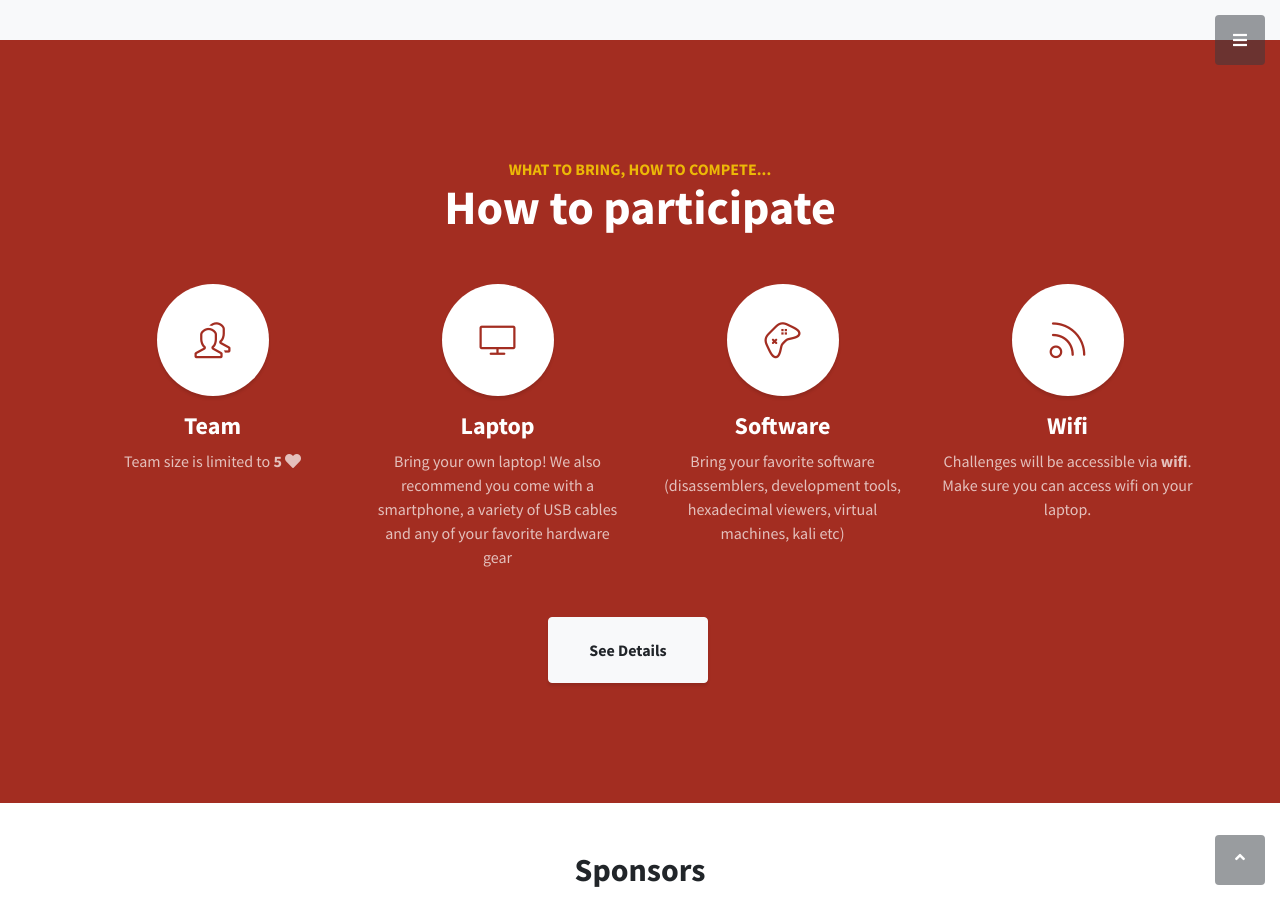
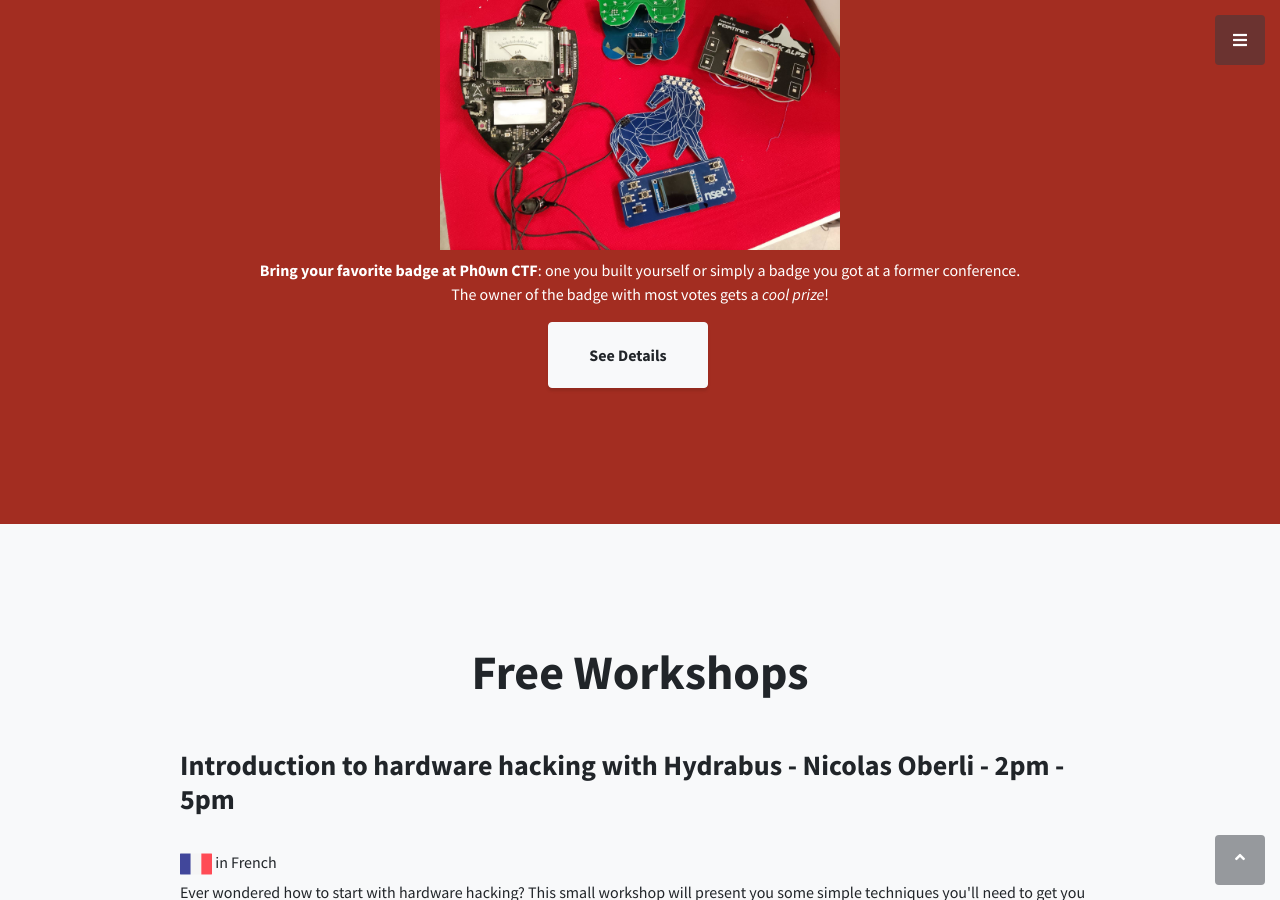
Before and after one commit to ph0wn/ph0wn.github.io, a Jekyll site: the page built from index.html, in a window 1280 px wide and 900 px high, scrolled down 1780 px. Built offline with Jekyll 4.4.1, drawn with Linux system fonts in a browser that asks for light colours; some of the changed text lies outside the part shown.

Commit message:
adding workshops

```diff
--- a/index.html
+++ b/index.html
@@ -11,22 +11,77 @@ title: Ph0wn CTF
                 <p class="lead mb-5">
 		  Come and challenge yourself on IoT, embedded systems, smart phones, drones, IP web cameras, console games, smart toothbrushes and many other devices!
 		  <br>
-		  <br>
-		  <h3>Save your date for December 3, 2021!</h3>
-		  <br>
-		  <h3>New: Badge Contest for Ph0wn 2021! <a href="/badges">More info here</a></h3>
-		  <img src="/images/badges-collection.jpg" width="400px"/>
-		  <p class="mt-5">
-		      Please follow us on <a href="https://twitter.com/ph0wn/">Twitter</a> for news.
+		  <br>The CTF begins at <b>6pm on December 3, 2021</b> and finishes at 2 am. This CTF requires teams to be physically present (to play with the smart devices). Remote participation is not possible.
+		</p>
+		<h3>New in 2021!</h3>
+		<p class="lead mb-5">
+		    We have <b>workshops</b> in the afternoon, and a <b>Badge Contest</b> during the evening. See <a href="#badge">below <i class="fas fa-arrow-alt-circle-down"></i></a>
+		</p>
 
 		      <!--
 			   <a class="btn btn-primary btn-xl js-scroll-trigger" href="https://framaforms.org/ph0wn-ctf-2019-registration-1570806568">Register Now!</a>
 		      -->
-		  		    </p>
+
             </div>
         </div>
     </div>
 </section>
+
+<!-- Badge Contest -->
+<section class="content-section bg-primary text-white text-center" id="badge">
+     <div class="container">
+	 <div class="content-section-heading">
+             <h2 class="mb-5">Badge Contest</h2>
+         </div>
+	  <div class="row text-center">
+	      <div class="col-lg-10 mx-auto">
+		  <img src="/images/badges-collection.jpg" width="400px"/><br>
+		  <p class="mt-2">
+		  <b>Bring your favorite badge at Ph0wn CTF</b>: one you built yourself or simply a badge you got at a former conference.<br>
+		  The owner of the badge with most votes gets a <i>cool prize</i>!<br>
+		  </p>
+		  <p class="mt-2">
+		  <a href="/badges" class="btn btn-xl btn-light mr-4">See Details</a>
+		  </p>
+	    </div>
+	</div>
+     </div>
+</section>
+
+<!-- - Workshops -->
+<section class="content-section bg-light" id="workshops">
+    <div class="container">
+	 <div class="content-section-heading text-center">
+             <h2 class="mb-5">Free Workshops</h2>
+	 </div>
+	 <div class="row">
+	     <div class="col-lg-10 mx-auto">
+		 <h3>Introduction to hardware hacking with Hydrabus - Nicolas Oberli - 2pm - 5pm</h3><br>
+		 <img src="/images/france.png"  title="icon made by www.freepik.com" alt="icon made by www.freepik.com" width="32px" /> in French<br>
+		 Ever wondered how to start with hardware hacking? This
+small workshop will present you some simple techniques you'll need
+to get you started. Of course, the best way to learn is by doing so we
+prepared a target device for you to fiddle with during the workshop.
+
+		 At the end of this 3-hour workshop, you should be able to:
+		 <ul>
+		     <li> Identify main components found on a device</li>
+		     <li> Read and understand a datasheet</li>
+		     <li> Get to know some of the usual protocols (UART / I2C)</li>
+		     <li> Dump the contents of a memory chip</li>
+		     <li> Debug and extract a microcontroller firmware</li>
+		 </ul>
+
+		 Please bring a laptop with at least two USB ports to be able to attend.
+
+		 <h3 class="text-center">2 more workshops to be announced</h3>
+
+
+	     </div>
+	 </div>
+    </div>
+</section>
+
 <!-- How to participate -->
 <section class="content-section bg-primary text-white text-center" id="participate">
     <div class="container">
@@ -86,9 +141,10 @@ title: Ph0wn CTF
   <div class="container text-center">
     <br><br>
     <h2 class="mx-auto mb-5">Sponsors</h2>
-
-    <br>We thank <b>all our early sponsors of 2020</b> (cancelled) for supporting us during those difficult times: <b>Yes We Hack, NXP, Mataru and Hardwear.io</b>. They automatically remain sponsor for the edition of December 2021.
-    <br>
+    <p>
+	We warmly thank all our sponsors for supporting us, especially during those difficult times!<br>
+	Thanks to them the CTF and the workshops remain <b>free</b>. You even get a beautiful <i>T-shirt and a lunchbox for free</i>, and <b>geek prizes</b> if you win the CTF or badge contest!
+    </p>
     <a href="https://fortinet.com"> <img src="/images/Fortinet_Logo_Black-Red.png" width="300px"/> </a>   &nbsp; &nbsp; &nbsp;  &nbsp; &nbsp; &nbsp; &nbsp;
     <a href="https://www.telecom-paris.fr/"><img src="/images/logotpt.png" height="200px" /></a>&nbsp; &nbsp; &nbsp;  &nbsp; &nbsp; &nbsp; &nbsp;
     <img src="/images/uca.png" height="120px" />&nbsp; &nbsp; &nbsp;  &nbsp; &nbsp; &nbsp; &nbsp;
@@ -115,8 +171,9 @@ title: Ph0wn CTF
 	<br>
 	<br>
 
+	<!--
     <a class="btn btn-dark btn-xl js-scroll-trigger" href="https://twitter.com/cryptax">Want to sponsor? Send email to contact @ ph0wn.org</a>
-
+    -->
     <br>
     <br>
     <h2 class="mx-auto mb-5">Partner events</h2>
```
Also changed, not shown: images/france.png (added).
